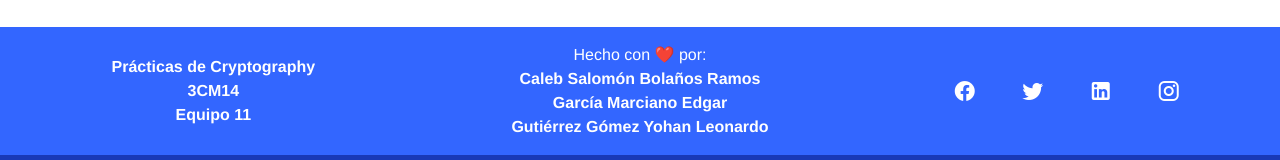
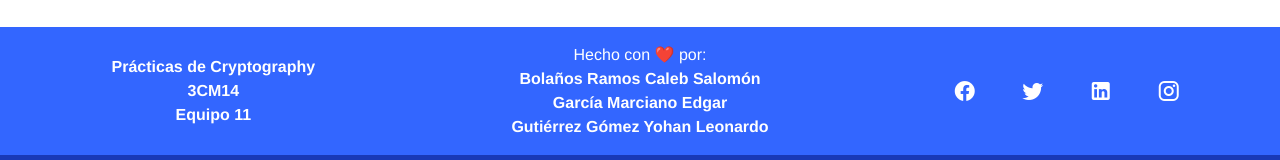
Before and after one commit to CalebBolanos/practicas-cryptography, a Vue app: page /practicas/inicio in a window 1280 px wide. Shown: the part 589-749 px from the top of the page. Built offline with nearby package versions, Linux system fonts and the light colour scheme.

Commit message:
deploymente en firebase y cambio en footer

```diff
--- a/src/App.vue
+++ b/src/App.vue
@@ -10,7 +10,7 @@
         </v-col>
         <v-col class="py-4 white--text text-center" cols="4">
           <span>Hecho con ❤️ por:</span><br />
-          <strong>Caleb Salomón Bolaños Ramos</strong><br />
+          <strong>Bolaños Ramos Caleb Salomón</strong><br />
           <strong>García Marciano Edgar</strong><br />
           <strong>Gutiérrez Gómez Yohan Leonardo</strong><br />
         </v-col>
```
